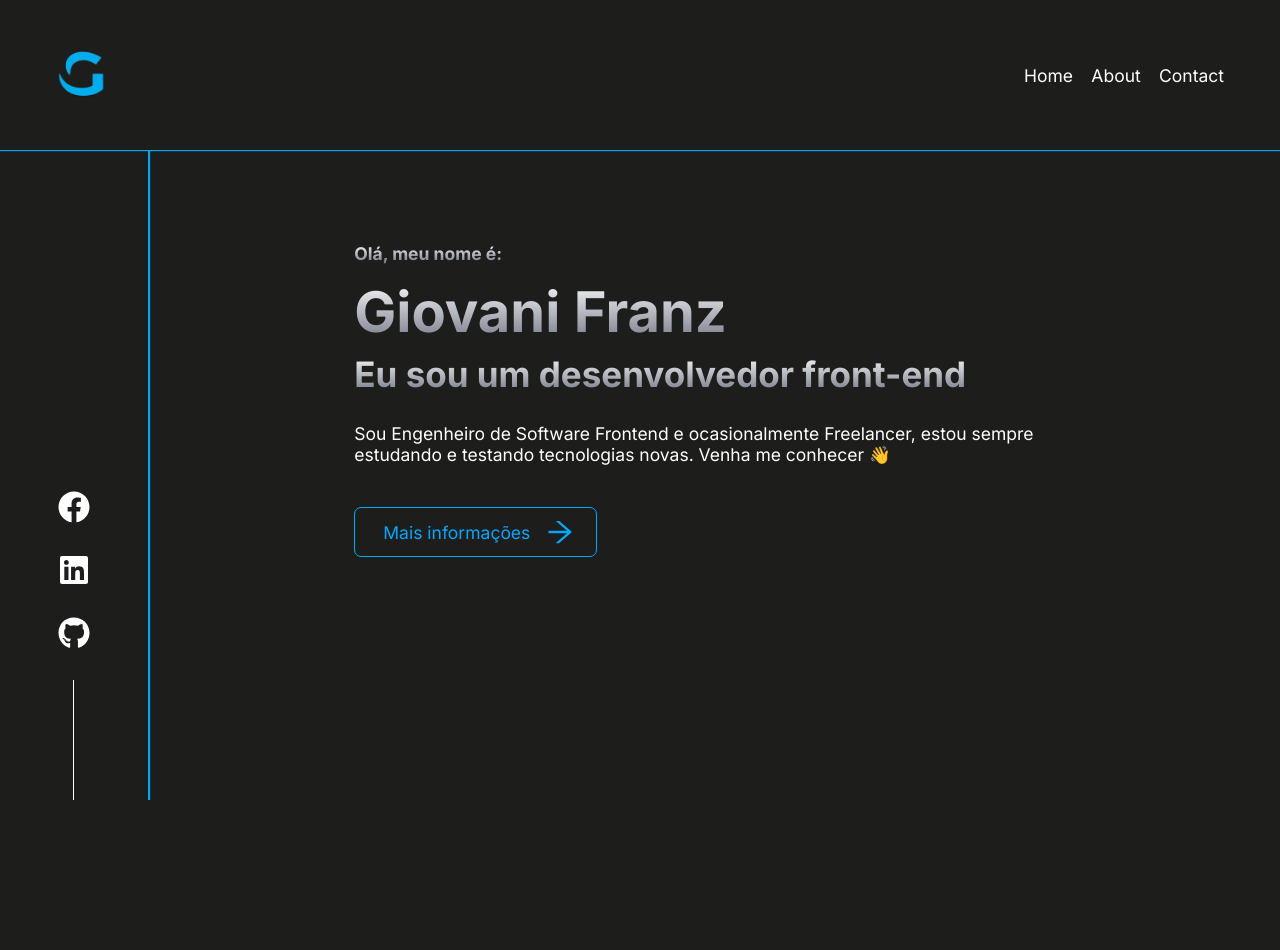
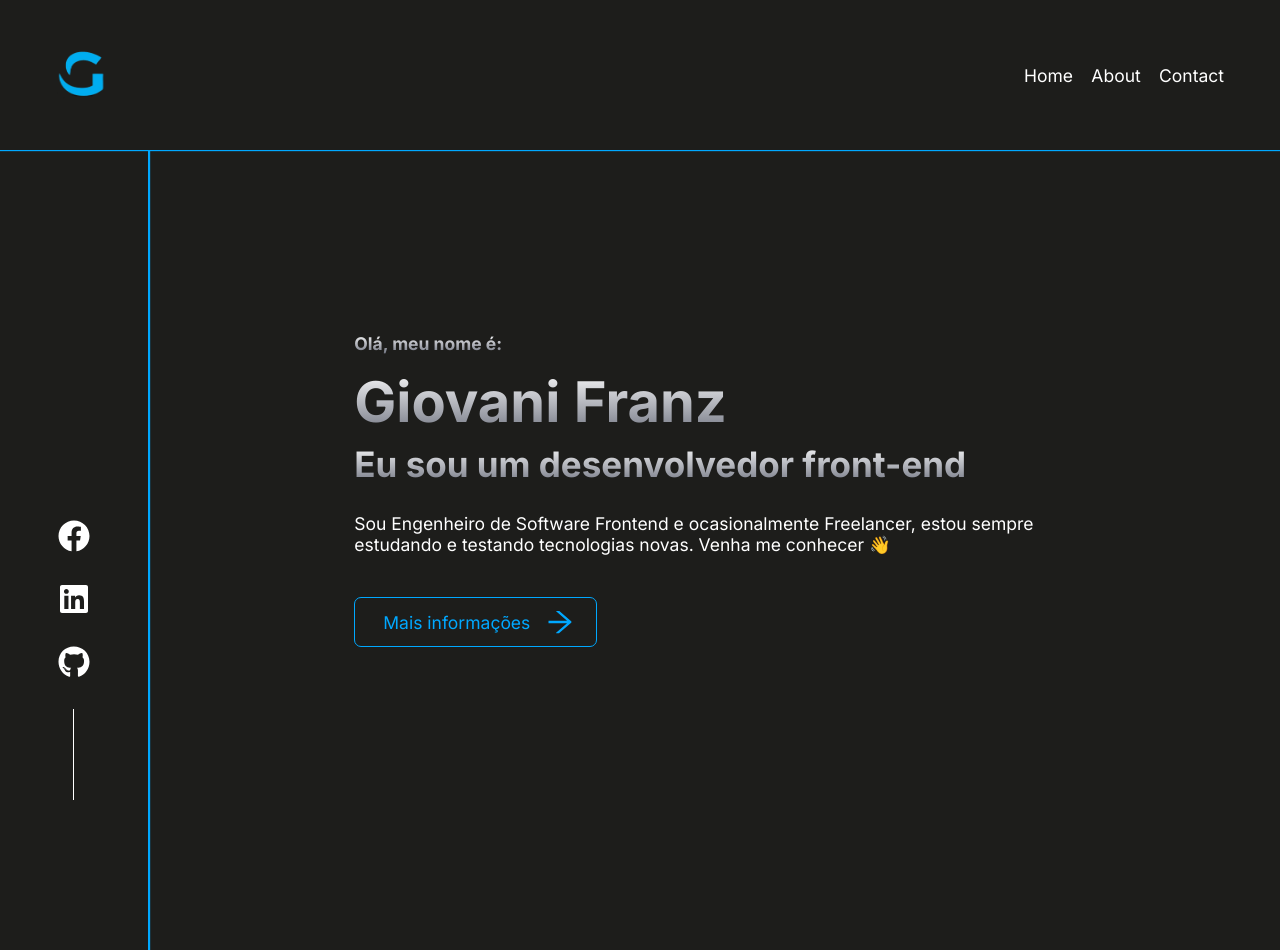
Before and after one commit to giovanifranz/giovanifranzdev, a Next.js app: page / in a window 1280 px wide. Before the commit the page ends 800 px from the top, so only its background shows below. Built offline with nearby package versions, Linux system fonts and the light colour scheme.

Commit message:
first commit

```diff
--- a/src/components/Aside/index.tsx
+++ b/src/components/Aside/index.tsx
@@ -1,7 +1,7 @@
 import { Aside as AsideComponent, Box } from "./styles";
 import { FaFacebook, FaLinkedin, FaGithub } from "react-icons/fa";
 import NextLink from "next/link";
-import { motion, AnimatePresence } from "framer-motion";
+import { motion } from "framer-motion";
 import { ReactNode } from "react";
 
 interface LinkProps {
@@ -19,12 +19,9 @@ function Link({ children, href }: LinkProps) {
 }
 
 export default function Aside() {
-  const MotionBox = motion(Box);
-
   return (
     <AsideComponent>
-      <AnimatePresence>
-        <MotionBox>
+      <Box>
         <Link href="https://www.facebook.com/giovanifranz">
           <FaFacebook size={32} />
         </Link>
@@ -35,8 +32,7 @@ export default function Aside() {
           <FaGithub size={32} />
         </Link>
         <div id="line" />
-        </MotionBox>
-      </AnimatePresence>
+      </Box>
     </AsideComponent>
   );
 }
--- a/src/components/Aside/styles.ts
+++ b/src/components/Aside/styles.ts
@@ -3,6 +3,7 @@ import styled from "@emotion/styled";
 export const Aside = styled.aside`
   height: 100vh;
   width: 12rem;
+  padding-top: 150px;
   display: flex;
   flex-direction: column;
   align-items: center;
@@ -19,6 +20,7 @@ export const Box = styled.div`
   align-items: center;
   position: fixed;
   bottom: 0;
+  height: 35%;
 
   div {
     margin-bottom: 2rem;
@@ -30,7 +32,7 @@ export const Box = styled.div`
 
   #line {
     background-color: var(--white);
-    height: 120px;
+    height: 100%;
     width: 1px;
     margin-bottom: 0;
   }
--- a/src/containers/Layout/styles.ts
+++ b/src/containers/Layout/styles.ts
@@ -1,11 +1,13 @@
 import styled from "@emotion/styled";
 
 export const Container = styled.main`
+  padding-top: 150px;
   display: flex;
 `;
 
 export const Content = styled.section`
   width: 100%;
+  height: 85vh;
   display: flex;
   flex-direction: column;
   align-items: center;
--- a/src/containers/Repos/styles.ts
+++ b/src/containers/Repos/styles.ts
@@ -2,8 +2,6 @@ import styled from "@emotion/styled";
 
 export const ReposContainer = styled.section`
   width: 1280px;
-
-  margin-top: 100px;
   justify-content: center;
   align-items: center;
   display: flex;
--- a/src/containers/Windows/styles.ts
+++ b/src/containers/Windows/styles.ts
@@ -5,8 +5,7 @@ export const Section = styled.section`
   border: 1px solid var(--blue);
   border-radius: 0.5rem;
   z-index: 99999;
-  box-shadow: var(--blue) 0.25rem 0.25rem 0.25rem;
-  margin-top: 150px;
+  box-shadow: var(--blue) 0.15rem 0.15rem 0.15rem;
 
   article {
     header {
```
Also changed, not shown: src/containers/Hello/styles.ts (line endings or trailing spaces). Lines whose indentation alone changed are shown as unchanged.
